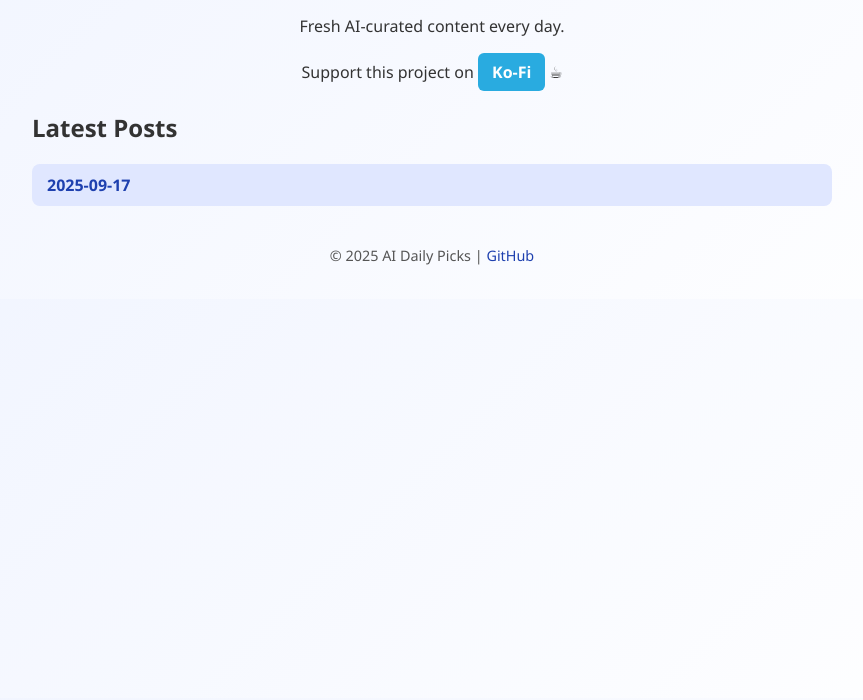
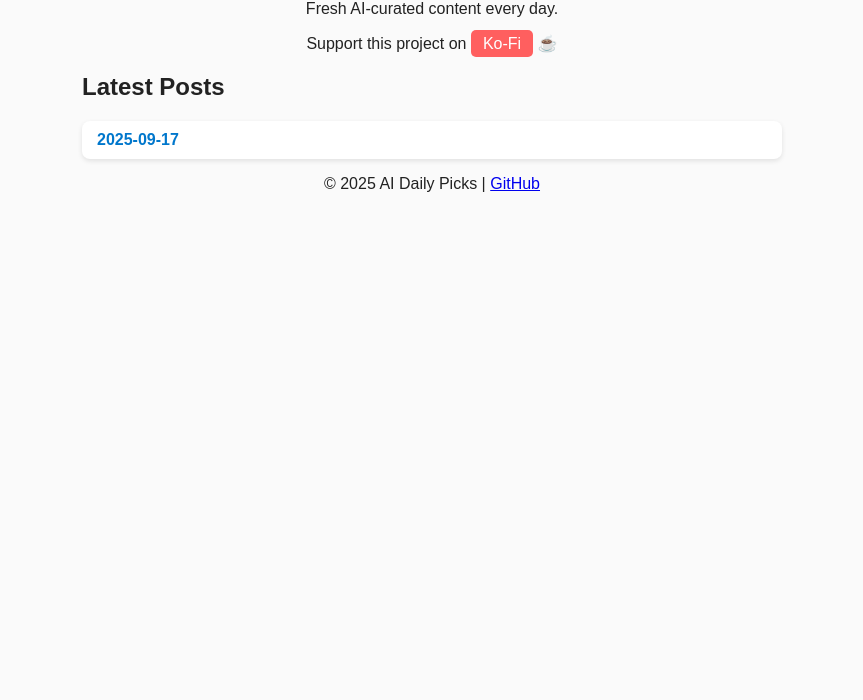
Before and after one commit to Berrich2024/AI-GH-Pages, a website: page index.html in a window 1280 px wide. Shown: the part 100-800 px from the top of the page, without its empty margins (208-1071 px from the left). Drawn offline with Linux system fonts and the light colour scheme.

Commit message:
Update style.css

```diff
--- a/style.css
+++ b/style.css
@@ -1,56 +1,65 @@
 body {
-  font-family: 'Segoe UI', Tahoma, Geneva, Verdana, sans-serif;
-  max-width: 800px;
+  font-family: Arial, sans-serif;
+  max-width: 700px;
   margin: 0 auto;
   padding: 20px;
-  background: linear-gradient(135deg, #f0f4ff, #ffffff);
-  color: #333;
+  background: #fafafa;
+  color: #222;
 }
 
-header h1 {
+header, footer {
   text-align: center;
-  color: #1a202c;
-  font-size: 2.2em;
+  margin-bottom: 20px;
 }
 
-header p {
-  text-align: center;
-  font-size: 1em;
-  margin-top: 6px;
+h1, h2 {
+  color: #222;
 }
 
-.kofi-button {
-  display: inline-block;
-  background: #29abe0;
-  color: white;
-  padding: 8px 14px;
-  border-radius: 6px;
+ul#post-list {
+  list-style: none;
+  padding: 0;
+}
+
+ul#post-list li {
+  background: white;
+  margin: 10px 0;
+  padding: 10px 15px;
+  border-radius: 8px;
+  box-shadow: 0 2px 5px rgba(0,0,0,0.1);
+}
+
+ul#post-list a {
+  color: #0077cc;
   font-weight: bold;
-  transition: background 0.3s;
   text-decoration: none;
 }
 
-.kofi-button:hover {
-  background: #0077b6;
+ul#post-list a:hover {
+  text-decoration: underline;
+}
+
+.kofi-button, .kofi-cta a {
+  color: white;
+  background: #ff5f5f;
+  padding: 5px 12px;
+  border-radius: 5px;
+  text-decoration: none;
+}
+
+.kofi-button:hover, .kofi-cta a:hover {
+  background: #ff3f3f;
 }
 
 article {
-  background: #ffffff;
-  padding: 20px;
-  margin: 20px 0;
-  border-radius: 12px;
-  box-shadow: 0 4px 12px rgba(0,0,0,0.08);
-  line-height: 1.6;
+  background: white;
+  padding: 15px;
+  border-radius: 10px;
+  box-shadow: 0 2px 8px rgba(0,0,0,0.1);
 }
 
-article h1 { font-size: 1.8em; margin-bottom: 10px; }
-article h2 { font-size: 1.4em; margin-top: 15px; }
-
-ul { list-style: none; padding: 0; }
-ul li { background: #e0e7ff; margin: 8px 0; padding: 10px 15px; border-radius: 8px; transition: background 0.3s; }
-ul li:hover { background: #c7d2fe; }
-ul li a { text-decoration: none; color: #1e40af; font-weight: bold; }
-
-footer { text-align: center; margin-top: 40px; font-size: 0.9em; color: #555; }
-footer a { color: #1e40af; text-decoration: none; }
-footer a:hover { text-decoration: underline; }
+.back-link {
+  display: inline-block;
+  margin-top: 20px;
+  color: #0077cc;
+}
```
